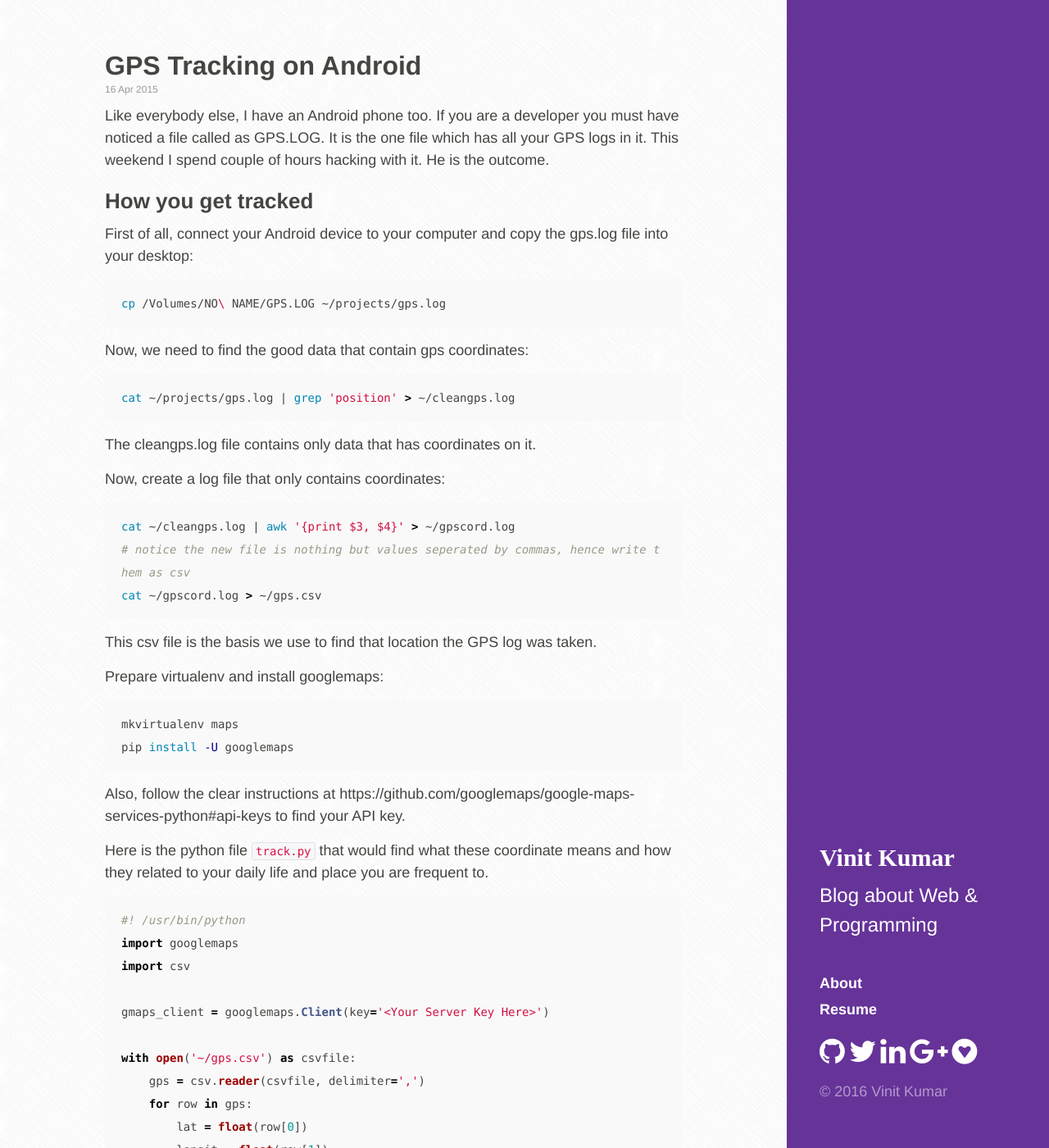
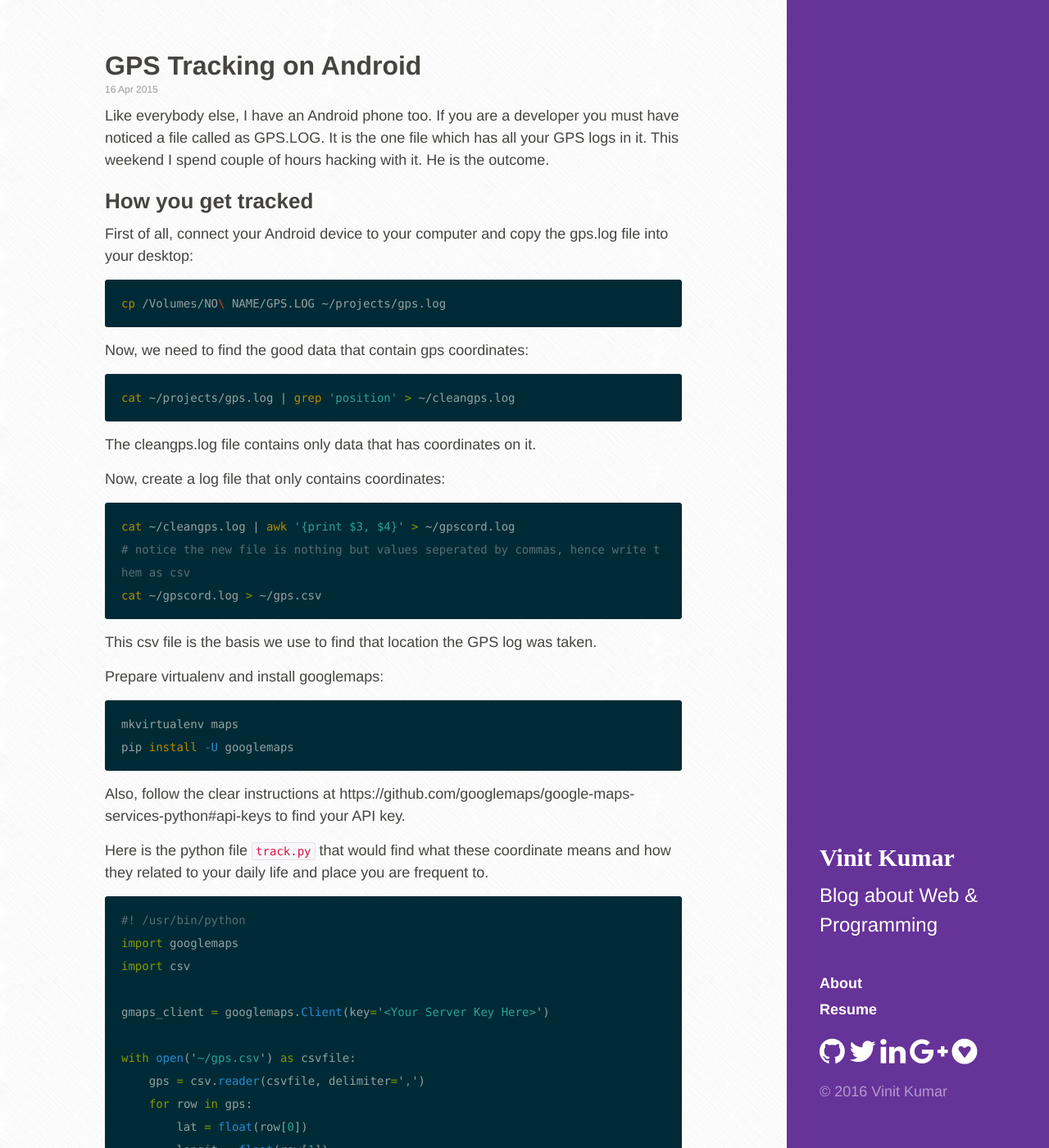
Before and after one commit to vinitkumar/vinitkumar.github.com, a Jekyll site: the page built from _posts/2015-04-16-Being-Tracked-On-Android.md, in a window 1280 px wide and 1400 px high. Shown: the whole window at 82% size. Built offline with Jekyll 4.4.1, drawn with Linux system fonts in a browser that asks for light colours.

Commit message:
add solarized theme

```diff
--- a/_includes/head.html
+++ b/_includes/head.html
@@ -38,7 +38,7 @@
 
   <!-- CSS -->
   <link rel="stylesheet" href="/public/css/hyde.min.css" async>
-  <link rel="stylesheet" href="/public/css/github.min.css" async>
+  <link rel="stylesheet" href="/public/css/solarized-dark.css" async>
   <link rel="stylesheet" type="text/css" href="/public/css/font-awesome.min.css">
 
   <!-- Icons -->
--- a/public/css/solarized-dark.css
+++ b/public/css/solarized-dark.css
@@ -1,79 +1,87 @@
-.highlight {
-  color: #839496 !important;
-  background-color: #002b36 !important; }
-  .highlight .err {
-    color: #dc322f !important;
-    background-color: #073642 !important; }
-  .highlight .cp {
-    color: #586e75 !important;
-    font-weight: bold           !important; }
-  .highlight .cs {
-    color: #586e75 !important;
-    font-weight: bold           !important;
-    font-style: italic         !important; }
-  .highlight .gd {
-    color: #839496 !important;
-    background-color: #fdd      !important; }
-  .highlight .gd .x {
-    background-color: #faa       !important; }
-  .highlight .ge {
-    font-style: italic           !important; }
-  .highlight .gi {
-    background-color: #dfd       !important; }
-  .highlight .gi .x {
-    background-color: #afa       !important; }
-  .highlight .go {
-    color: #839496 !important; }
-  .highlight .gu {
-    color: #d33682 !important;
-    font-weight: bold           !important; }
-  .highlight .gs {
-    font-weight: bold            !important; }
-  .highlight .gr, .highlight .gt {
-    color: #d33682 !important; }
-  .highlight .gh {
-    color: #586e75 !important; }
-  .highlight .gp {
-    color: #586e75 !important; }
-  .highlight .nb {
-    color: #859900 !important; }
-  .highlight .ni {
-    color: #d33682 !important; }
-  .highlight .nt {
-    color: #268bd2 !important; }
-  .highlight .w {
-    color: #586e75 !important; }
-  .highlight .sr {
-    color: #859900 !important; }
-  .highlight .ss {
-    color: #2aa198 !important; }
-  .highlight .c, .highlight .cm, .highlight .c1 {
-    color: #586e75 !important;
-    font-style: italic            !important; }
-  .highlight .k, .highlight .kc, .highlight .kd, .highlight .kp, .highlight .kr, .highlight .kt, .highlight .o, .highlight .ow {
-    font-weight: bold            !important; }
-  .highlight .k {
-    color: #859900 !important; }
-  .highlight .kt {
-    color: #b58900 !important; }
-  .highlight .bp {
-    color: #93a1a1 !important; }
-  .highlight .nn {
-    color: #93a1a1 !important; }
-  .highlight .nc {
-    color: #b58900 !important;
-    font-weight: bold           !important; }
-  .highlight .m, .highlight .mf, .highlight .mh, .highlight .mi, .highlight .mo, .highlight .il {
-    color: #2aa198 !important; }
-  .highlight .s, .highlight .sb, .highlight .sc, .highlight .sd, .highlight .s2, .highlight .se, .highlight .sh, .highlight .si, .highlight .sx, .highlight .s1 {
-    color: #2aa198 !important; }
-  .highlight .na, .highlight .nv {
-    color: #2aa198 !important; }
-  .highlight .no {
-    color: #b58900 !important; }
-  .highlight .vc, .highlight .vg, .highlight .vi {
-    color: #268bd2 !important; }
-  .highlight .ne,
-  .highlight .nf {
-    color: #dc322f !important;
-    font-weight: bold           !important; }
+/* Solarized Dark
+
+For use with Jekyll and Pygments
+
+http://ethanschoonover.com/solarized
+
+SOLARIZED HEX      ROLE
+--------- -------- ------------------------------------------
+base03    #002b36  background
+base01    #586e75  comments / secondary content
+base1     #93a1a1  body text / default code / primary content
+orange    #cb4b16  constants
+red       #dc322f  regex, special keywords
+blue      #268bd2  reserved keywords
+cyan      #2aa198  strings, numbers
+green     #859900  operators, other keywords
+*/
+
+.highlight { background-color: #002b36; color: #93a1a1 }
+.highlight .c { color: #586e75 } /* Comment */
+.highlight .err { color: #93a1a1 } /* Error */
+.highlight .g { color: #93a1a1 } /* Generic */
+.highlight .k { color: #859900 } /* Keyword */
+.highlight .l { color: #93a1a1 } /* Literal */
+.highlight .n { color: #93a1a1 } /* Name */
+.highlight .o { color: #859900 } /* Operator */
+.highlight .x { color: #cb4b16 } /* Other */
+.highlight .p { color: #93a1a1 } /* Punctuation */
+.highlight .cm { color: #586e75 } /* Comment.Multiline */
+.highlight .cp { color: #859900 } /* Comment.Preproc */
+.highlight .c1 { color: #586e75 } /* Comment.Single */
+.highlight .cs { color: #859900 } /* Comment.Special */
+.highlight .gd { color: #2aa198 } /* Generic.Deleted */
+.highlight .ge { color: #93a1a1; font-style: italic } /* Generic.Emph */
+.highlight .gr { color: #dc322f } /* Generic.Error */
+.highlight .gh { color: #cb4b16 } /* Generic.Heading */
+.highlight .gi { color: #859900 } /* Generic.Inserted */
+.highlight .go { color: #93a1a1 } /* Generic.Output */
+.highlight .gp { color: #93a1a1 } /* Generic.Prompt */
+.highlight .gs { color: #93a1a1; font-weight: bold } /* Generic.Strong */
+.highlight .gu { color: #cb4b16 } /* Generic.Subheading */
+.highlight .gt { color: #93a1a1 } /* Generic.Traceback */
+.highlight .kc { color: #cb4b16 } /* Keyword.Constant */
+.highlight .kd { color: #268bd2 } /* Keyword.Declaration */
+.highlight .kn { color: #859900 } /* Keyword.Namespace */
+.highlight .kp { color: #859900 } /* Keyword.Pseudo */
+.highlight .kr { color: #268bd2 } /* Keyword.Reserved */
+.highlight .kt { color: #dc322f } /* Keyword.Type */
+.highlight .ld { color: #93a1a1 } /* Literal.Date */
+.highlight .m { color: #2aa198 } /* Literal.Number */
+.highlight .s { color: #2aa198 } /* Literal.String */
+.highlight .na { color: #93a1a1 } /* Name.Attribute */
+.highlight .nb { color: #B58900 } /* Name.Builtin */
+.highlight .nc { color: #268bd2 } /* Name.Class */
+.highlight .no { color: #cb4b16 } /* Name.Constant */
+.highlight .nd { color: #268bd2 } /* Name.Decorator */
+.highlight .ni { color: #cb4b16 } /* Name.Entity */
+.highlight .ne { color: #cb4b16 } /* Name.Exception */
+.highlight .nf { color: #268bd2 } /* Name.Function */
+.highlight .nl { color: #93a1a1 } /* Name.Label */
+.highlight .nn { color: #93a1a1 } /* Name.Namespace */
+.highlight .nx { color: #93a1a1 } /* Name.Other */
+.highlight .py { color: #93a1a1 } /* Name.Property */
+.highlight .nt { color: #268bd2 } /* Name.Tag */
+.highlight .nv { color: #268bd2 } /* Name.Variable */
+.highlight .ow { color: #859900 } /* Operator.Word */
+.highlight .w { color: #93a1a1 } /* Text.Whitespace */
+.highlight .mf { color: #2aa198 } /* Literal.Number.Float */
+.highlight .mh { color: #2aa198 } /* Literal.Number.Hex */
+.highlight .mi { color: #2aa198 } /* Literal.Number.Integer */
+.highlight .mo { color: #2aa198 } /* Literal.Number.Oct */
+.highlight .sb { color: #586e75 } /* Literal.String.Backtick */
+.highlight .sc { color: #2aa198 } /* Literal.String.Char */
+.highlight .sd { color: #93a1a1 } /* Literal.String.Doc */
+.highlight .s2 { color: #2aa198 } /* Literal.String.Double */
+.highlight .se { color: #cb4b16 } /* Literal.String.Escape */
+.highlight .sh { color: #93a1a1 } /* Literal.String.Heredoc */
+.highlight .si { color: #2aa198 } /* Literal.String.Interpol */
+.highlight .sx { color: #2aa198 } /* Literal.String.Other */
+.highlight .sr { color: #dc322f } /* Literal.String.Regex */
+.highlight .s1 { color: #2aa198 } /* Literal.String.Single */
+.highlight .ss { color: #2aa198 } /* Literal.String.Symbol */
+.highlight .bp { color: #268bd2 } /* Name.Builtin.Pseudo */
+.highlight .vc { color: #268bd2 } /* Name.Variable.Class */
+.highlight .vg { color: #268bd2 } /* Name.Variable.Global */
+.highlight .vi { color: #268bd2 } /* Name.Variable.Instance */
+.highlight .il { color: #2aa198 } /* Literal.Number.Integer.Long */
```
Also changed, not shown: favicon.ico.
